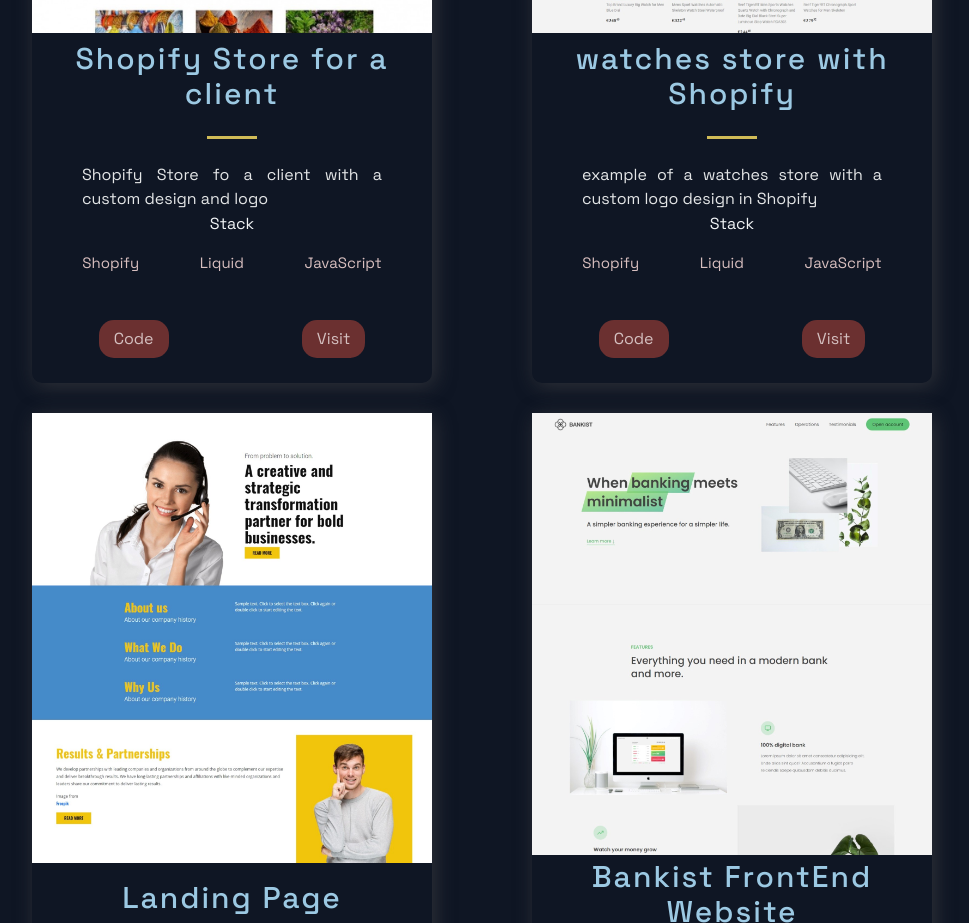
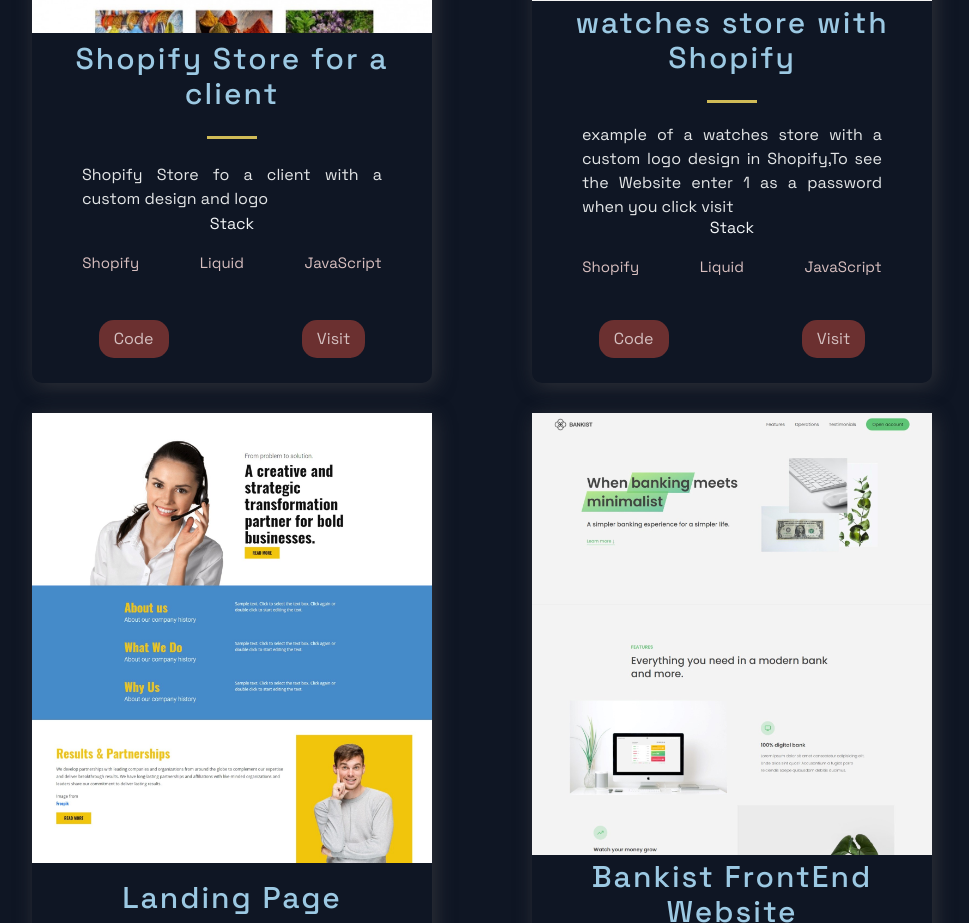
Before and after one commit to ahmedezzaouia/My_Protfolio, a Next.js app: page / in a window 1280 px wide. Shown: the part 1261-2184 px from the top of the page, without its empty margins (158-1127 px from the left). Built offline with nearby package versions, Linux system fonts and the light colour scheme.

Commit message:
add shopify password

```diff
--- a/src/constants/constants.js
+++ b/src/constants/constants.js
@@ -12,7 +12,8 @@
   },
   {
     title: "watches store with Shopify ",
-    description: "example of a watches store with a custom logo design in Shopify",
+    description:
+      "example of a watches store with a custom logo design in Shopify,To see the Website enter 1 as a password when you click visit",
     image: "/images/watches.jpeg",
     tags: ["Shopify", "Liquid", "JavaScript"],
     source: "https://watches-de.myshopify.com/",
@@ -21,7 +22,7 @@
   },
   {
     title: "Landing Page",
-    description: "Responsive Landing Page design with HTML and CSS ",
+    description: "Responsive Landing Page design with HTML and CSS",
     image: "/images/landing-page.jpeg",
     tags: ["Advance Css", "Html"],
     visit: "https://github.com/ahmedezzaouia/Landing-page-",
```
